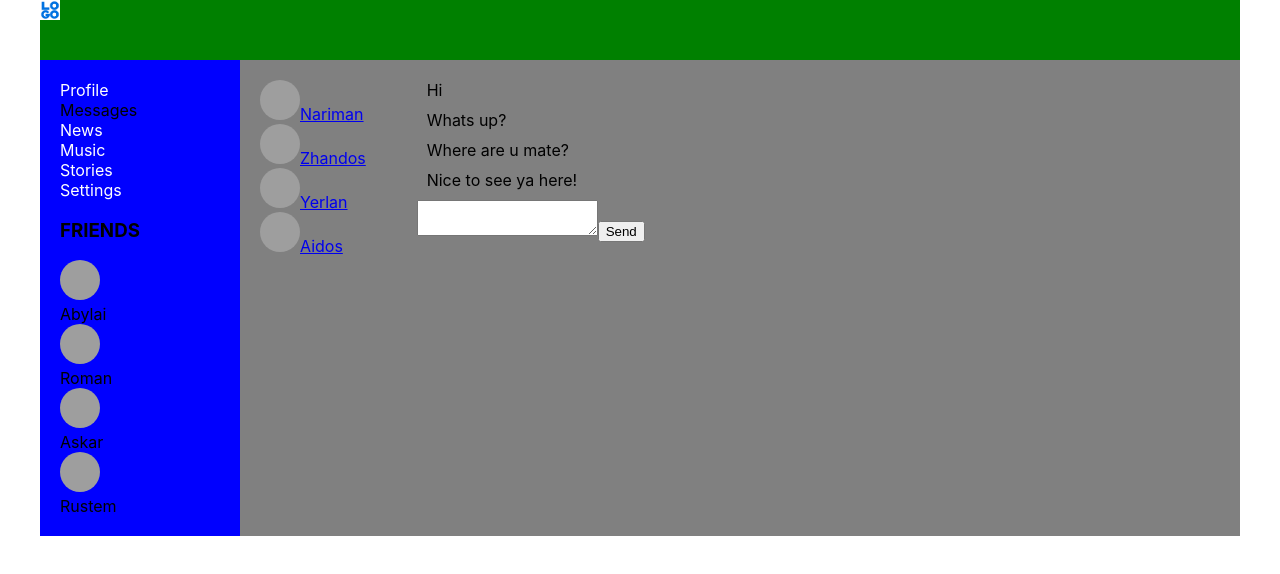
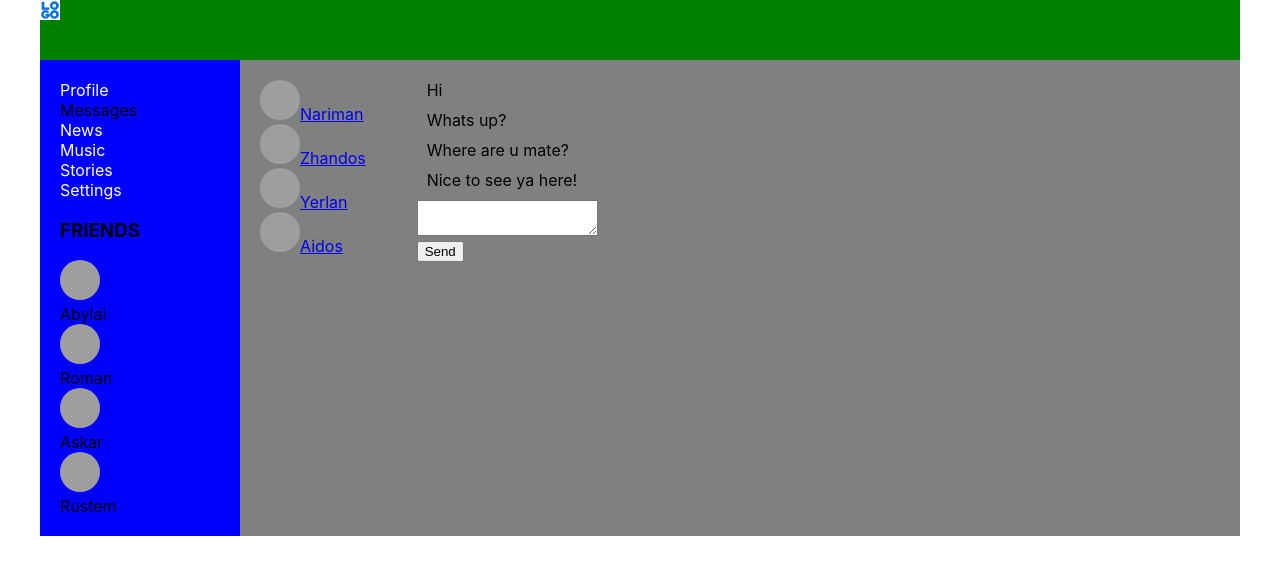
Before and after one commit to Zhan1313/my-first-app, a React (Create React App) app: page /dialogs in a window 1280 px wide. Shown: the top 574 px of the page. Built offline with nearby package versions, Linux system fonts and the light colour scheme; grey boxes are pictures that could not be loaded.

Commit message:
carried out minot refactoring

```diff
--- a/src/Components/Dialogs/Dialogs.jsx
+++ b/src/Components/Dialogs/Dialogs.jsx
@@ -2,17 +2,17 @@ import s from './Dialogs.module.css';
 import React from 'react';
 import DialogItem from "./DialogItem/DialogItem";
 import DialogMessage from "./DialogMessage/DialogMessage";
-import {addDialogsMessageActionCreator, updateNewDialogMessageTextActionCreator} from "../../Redux/state";
+import {sendDialogsMessageActionCreator,updateNewDialogMessageTextActionCreator} from "../../Redux/state";
 
 const Dialogs = ({dialogItems, dialogMessages, dispatch, newDialogMessageText}) => {
     let dialogsItems = dialogItems.map(el => <DialogItem name={el.name} id={el.id}/>)
     let dialogsMessages = dialogMessages.map(el => <DialogMessage message={el.message}/>)
-    let onAddNewDialogsMessage = () => {
-        dispatch(addDialogsMessageActionCreator())
+
+    let onSendNewDialogsMessage = () => {
+        dispatch(sendDialogsMessageActionCreator())
     }
-    let newDialogMessageElement = React.createRef();
-    let onNewDialogMessageChange = () => {
-        let messageText = newDialogMessageElement.current.value;
+    let onNewDialogMessageChange = (e) => {
+        let messageText = e.target.value;
         dispatch(updateNewDialogMessageTextActionCreator(messageText));
     }
 
@@ -22,9 +22,17 @@ const Dialogs = ({dialogItems, dialogMessages, dispatch, newDialogMessageText})
                 {dialogsItems}
             </div>
             <div className={s.dialogsMessages}>
-                {dialogsMessages}
-                <textarea ref={newDialogMessageElement} value={newDialogMessageText} onChange={onNewDialogMessageChange}/>
-                <button onClick={onAddNewDialogsMessage}>Send</button>
+                <div>
+                    {dialogsMessages}
+                </div>
+                <div>
+                    <textarea value={newDialogMessageText} onChange={onNewDialogMessageChange}/>
+                </div>
+                <div>
+                    <button onClick={onSendNewDialogsMessage}>Send</button>
+                </div>
+
+
             </div>
         </div>
     )
--- a/src/Components/Navbar/Friends/Friend.js
+++ b/src/Components/Navbar/Friends/Friend.js
@@ -1,4 +1,5 @@
 import s from './NavBarFriends.module.css'
+import {NavLink} from "react-router-dom";
 
 const Friend = ({name}) => {
     return (
--- a/src/Redux/state.js
+++ b/src/Redux/state.js
@@ -1,7 +1,7 @@
-const ADD_POST = 'ADD-POST';
-const UPDATE_NEW_POST_TEXT = 'UPDATE-NEW-POST-TEXT';
-const ADD_DIALOGS_MESSAGE = 'ADD-DIALOGS-MESSAGE';
-const UPDATE_NEW_DIALOGS_MESSAGE_TEXT = 'UPDATE-NEW-DIALOGS-MESSAGE-TEXT';
+const ADD_POST = 'ADD_POST';
+const UPDATE_NEW_POST_TEXT = 'UPDATE_NEW_POST_TEXT';
+const SEND_DIALOGS_MESSAGE = 'SEND_DIALOGS_MESSAGE';
+const UPDATE_NEW_DIALOGS_MESSAGE_TEXT = 'UPDATE_NEW_DIALOGS_MESSAGE_TEXT';
 
 let store = {
     _state: {
@@ -74,7 +74,7 @@ let store = {
         } else if (action.type === UPDATE_NEW_POST_TEXT) {
             this._state.profilePage.newPostText = action.newText;
             this._callSubscriber(this._state);
-        } else if (action.type === ADD_DIALOGS_MESSAGE) {
+        } else if (action.type === SEND_DIALOGS_MESSAGE) {
             this._addNewDialogsMessage();
         } else if (action.type === UPDATE_NEW_DIALOGS_MESSAGE_TEXT) {
             this._updateNewDialogMessageText(action.newMessageText);
@@ -85,11 +85,9 @@ let store = {
 export const addPostActionCreator = () => ({type: ADD_POST});
 export const updateNewPostTextActionCreator = (text) => ({type: UPDATE_NEW_POST_TEXT, newText :text});
 
-export const addDialogsMessageActionCreator = () => ({type: ADD_DIALOGS_MESSAGE});
+export const sendDialogsMessageActionCreator = () => ({type: SEND_DIALOGS_MESSAGE});
 export const updateNewDialogMessageTextActionCreator = (text) =>
     ({type: UPDATE_NEW_DIALOGS_MESSAGE_TEXT, newMessageText :text});
 
-
-
 window.store = store;
 export default store;
```
